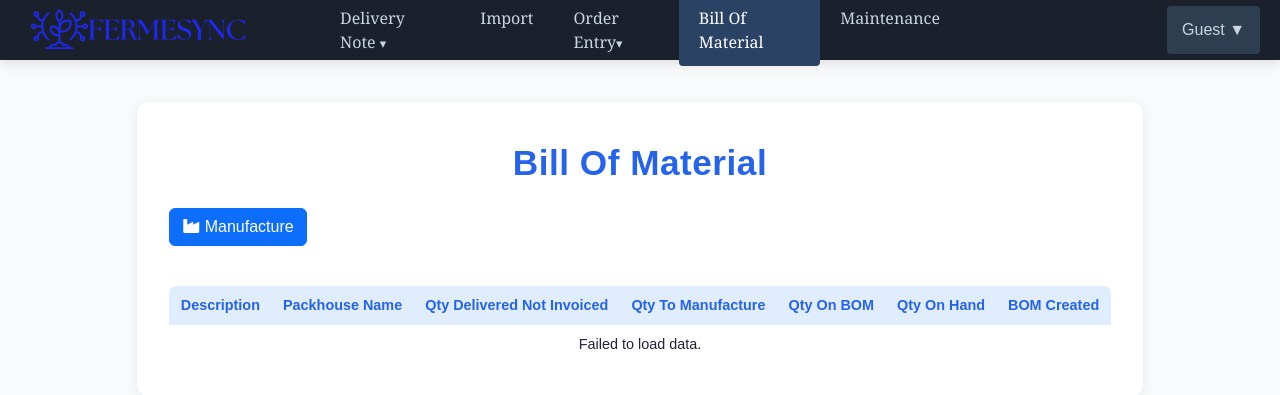
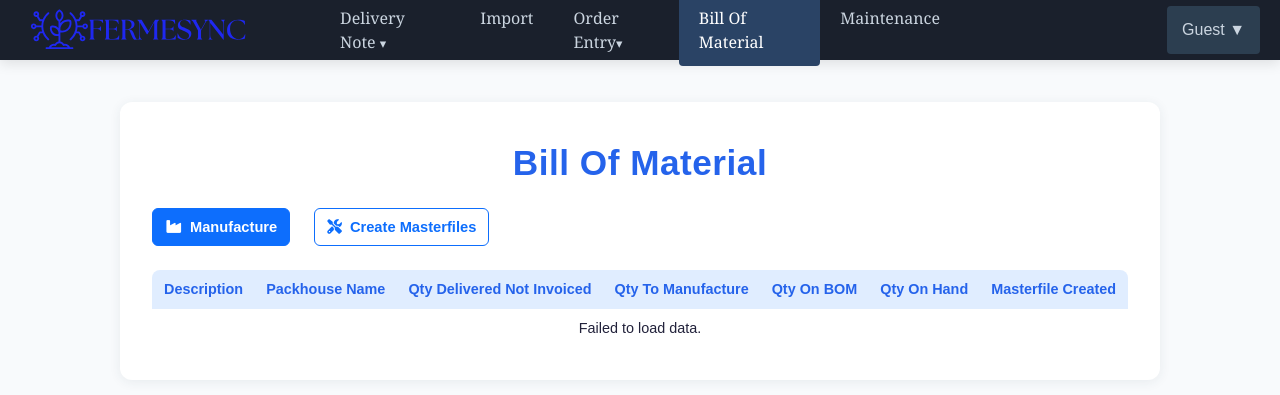
Before and after one commit to Jannes009/Fermesync, a Flask app: page /bill_of_materials in a window 1280 px wide. Shown: the top 395 px of the page. Run offline with Flask 3, Linux system fonts and the light colour scheme; data that the repository does not hold is empty; parts of the project's set-up code (start-up, migrations or seed data) failed here and were passed over; some libraries are stand-ins or nearby versions.

Commit message:
Added create master files button to BOM page

```diff
--- a/routes/BOM.py
+++ b/routes/BOM.py
@@ -52,3 +52,19 @@ def get_bill_of_materials(cursor):
     """
     cursor.execute(query)
     return cursor.fetchall()
+
+@bom_bp.route('/api/create_bom_masterfiles', methods=['POST'])
+def create_bom_masterfiles():
+    try:
+        conn = create_db_connection()
+        cursor = conn.cursor()
+        cursor.execute("EXEC [dbo].[SIGCreateBomMasterfiles]")
+        conn.commit()
+        return jsonify({'success': True, 'message': 'Masterfiles created successfully.'})
+    except Exception as e:
+        return jsonify({'success': False, 'message': str(e)}), 500
+    finally:
+        if 'cursor' in locals():
+            cursor.close()
+        if 'conn' in locals():
+            conn.close()
--- a/static/Bill Of Lading/bill_of_material.js
+++ b/static/Bill Of Lading/bill_of_material.js
@@ -58,4 +58,26 @@ document.addEventListener('DOMContentLoaded', function() {
                 btn.innerHTML = '<i class="fa fa-industry"></i> Manufacture';
             });
     });
+    const createBtn = document.getElementById('create-masterfiles-btn');
+    createBtn.addEventListener('click', function() {
+        createBtn.disabled = true;
+        createBtn.innerHTML = '<span class="spinner-border spinner-border-sm"></span> Creating...';
+        fetch('/api/create_bom_masterfiles', { method: 'POST' })
+            .then(response => response.json())
+            .then(data => {
+                if (data.success) {
+                    Swal.fire('Success', data.message, 'success');
+                    loadTable();
+                } else {
+                    Swal.fire('Error', data.message || 'Failed to create masterfiles', 'error');
+                }
+            })
+            .catch(err => {
+                Swal.fire('Error', err.message || 'Failed to create masterfiles', 'error');
+            })
+            .finally(() => {
+                createBtn.disabled = false;
+                createBtn.innerHTML = '<i class="fa fa-tools"></i>Create Masterfiles';
+            });
+    });
 });
--- a/templates/Transition pages/BillOfMaterial.html
+++ b/templates/Transition pages/BillOfMaterial.html
@@ -53,7 +53,16 @@
 
         <div class="bom-table-container">
             <h2 class="mb-4" style="text-align:center;font-size:2.2rem;font-weight:700;color:#2563eb;letter-spacing:0.5px;margin-bottom:2.2rem;margin-top:0.5rem;">Bill Of Material</h2>
-            <button class="btn btn-primary manufacture-btn-top" id="manufacture-all-btn"><i class="fa fa-industry"></i> Manufacture</button>
+            <!-- Aligned button group -->
+            <div class="flex items-center gap-4 mb-4">
+                <button class="btn btn-primary flex items-center gap-2 font-semibold text-[1.08em] h-[38px]" id="manufacture-all-btn">
+                    <i class="fa fa-industry"></i> Manufacture
+                </button>
+                <button class="btn btn-outline-primary flex items-center gap-2 font-semibold text-[1.08em] h-[38px]" id="create-masterfiles-btn">
+                    <i class="fa fa-tools"></i> Create Masterfiles
+                </button>
+                <div id="bom-summary-card" class="ml-auto"></div>
+            </div>
             <table id="bom-table" class="sales-table">
                 <thead>
                     <tr>
@@ -63,7 +72,7 @@
                         <th>Qty To Manufacture</th>
                         <th>Qty On BOM</th>
                         <th>Qty On Hand</th>
-                        <th>BOM Created</th>
+                        <th>Masterfile Created</th>
                     </tr>
                 </thead>
                 <tbody>
```
